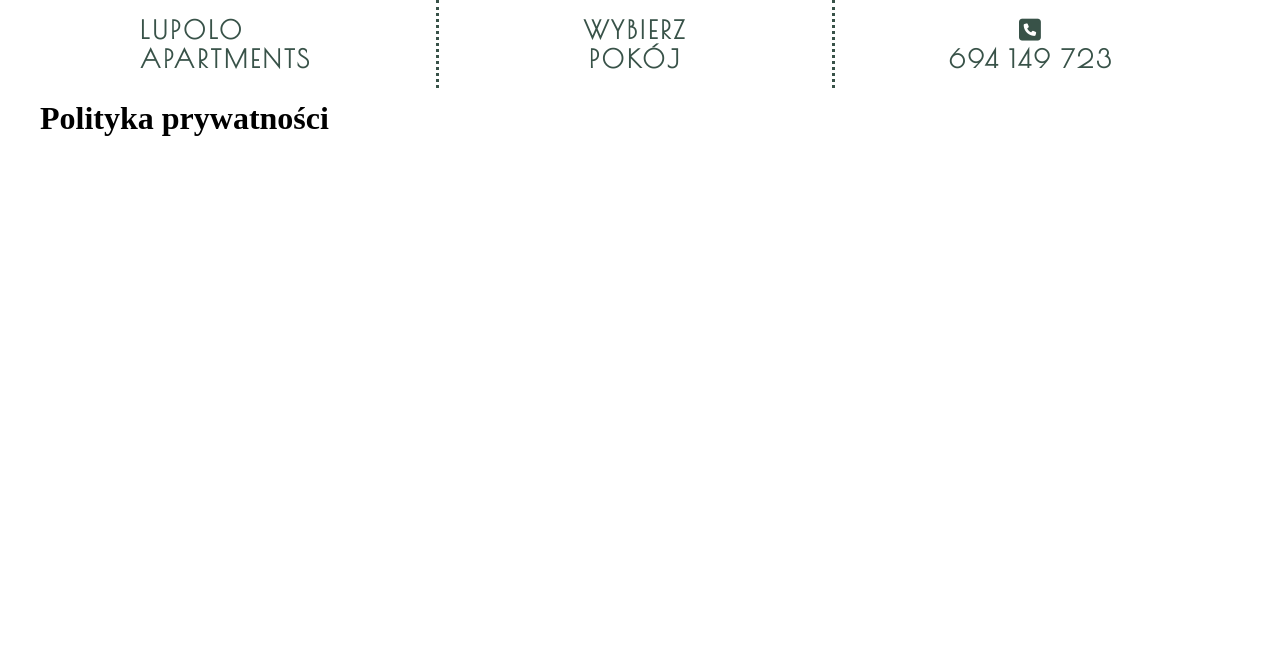
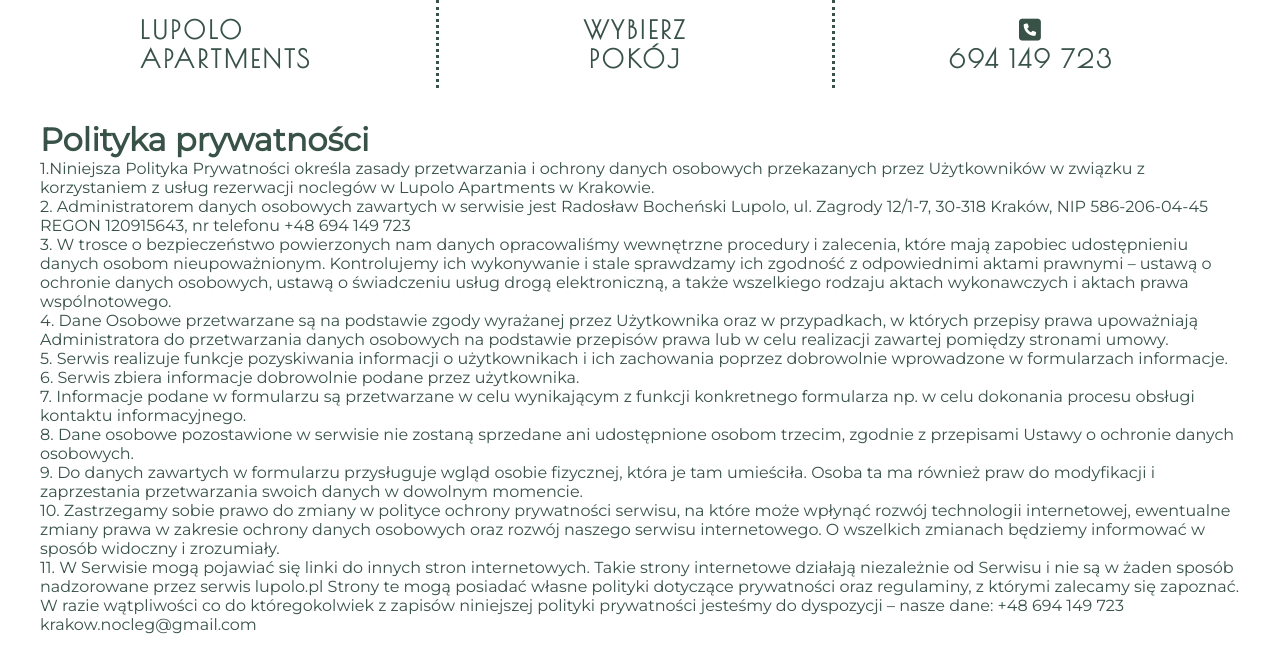
Before and after one commit to radoskan/lupolo, a plain HTML site: page Regulamin/privacy.html in a window 1280 px wide. Drawn offline with nearby package versions, Linux system fonts and the light colour scheme.

Commit message:
Update policy and privacy

```diff
--- a/Regulamin/privacy.html
+++ b/Regulamin/privacy.html
@@ -12,6 +12,7 @@
     <script src="https://kit.fontawesome.com/41969061bb.js" crossorigin="anonymous"></script>
     <link rel="stylesheet" href="../css/policy.css">
     <link rel="stylesheet" href="../css/style.css">
+
 
 
 </head>
@@ -30,6 +31,42 @@
 
     <div class="regulamin">
         <h1>Polityka prywatności</h1>
-        <p></p>
+        <p>1.Niniejsza Polityka Prywatności określa zasady przetwarzania i ochrony danych osobowych
+            przekazanych przez Użytkowników w związku z korzystaniem z usług rezerwacji noclegów w
+            Lupolo Apartments w Krakowie.<br>
+            2. Administratorem danych osobowych zawartych w serwisie jest
+            Radosław Bocheński Lupolo, ul. Zagrody 12/1-7, 30-318 Kraków, NIP 586-206-04-45 REGON
+            120915643, nr telefonu +48 694 149 723<br>
+            3. W trosce o bezpieczeństwo powierzonych nam danych opracowaliśmy wewnętrzne procedury i
+            zalecenia, które mają zapobiec udostępnieniu danych osobom nieupoważnionym. Kontrolujemy ich
+            wykonywanie i stale sprawdzamy ich zgodność z odpowiednimi aktami prawnymi – ustawą o
+            ochronie danych osobowych, ustawą o świadczeniu usług drogą elektroniczną, a także wszelkiego
+            rodzaju aktach wykonawczych i aktach prawa wspólnotowego.<br>
+            4. Dane Osobowe przetwarzane są na podstawie zgody wyrażanej przez Użytkownika oraz w
+            przypadkach, w których przepisy prawa upoważniają Administratora do przetwarzania danych
+            osobowych na podstawie przepisów prawa lub w celu realizacji zawartej pomiędzy stronami umowy.<br>
+            5. Serwis realizuje funkcje pozyskiwania informacji o użytkownikach i ich zachowania poprzez
+            dobrowolnie wprowadzone w formularzach informacje.<br>
+            6. Serwis zbiera informacje dobrowolnie podane przez użytkownika.<br>
+            7. Informacje podane w formularzu są przetwarzane w celu wynikającym z funkcji konkretnego
+            formularza np. w celu dokonania procesu obsługi kontaktu informacyjnego.<br>
+            8. Dane osobowe pozostawione w serwisie nie zostaną sprzedane ani udostępnione osobom trzecim,
+            zgodnie z przepisami Ustawy o ochronie danych osobowych.<br>
+            9. Do danych zawartych w formularzu przysługuje wgląd osobie fizycznej, która je tam umieściła.
+            Osoba ta ma również praw do modyfikacji i zaprzestania przetwarzania swoich danych w dowolnym
+            momencie.<br>
+            10. Zastrzegamy sobie prawo do zmiany w polityce ochrony prywatności serwisu, na które może
+            wpłynąć rozwój technologii internetowej, ewentualne zmiany prawa w zakresie ochrony danych
+            osobowych oraz rozwój naszego serwisu internetowego. O wszelkich zmianach będziemy informować
+            w sposób widoczny i zrozumiały.<br>
+            11. W Serwisie mogą pojawiać się linki do innych stron internetowych. Takie strony internetowe
+            działają niezależnie od Serwisu i nie są w żaden sposób nadzorowane przez serwis lupolo.pl Strony te
+            mogą posiadać własne polityki dotyczące prywatności oraz regulaminy, z którymi zalecamy się
+            zapoznać.<br>
+            W razie wątpliwości co do któregokolwiek z zapisów niniejszej polityki prywatności jesteśmy do
+            dyspozycji – nasze dane: +48 694 149 723 krakow.nocleg@gmail.com
+
+
+        </p>
     </div>
 </body>
--- a/css/policy.css
+++ b/css/policy.css
@@ -1,5 +1,14 @@
 
 .regulamin {
-    padding-top: 100px;
+    padding-top: 120px;
     box-sizing: border-box;
+    font-size: 16px;
 }
+h2 {
+    font-size: 20px;
+}
+
+.regulamin {
+    font-family: 'Montserrat', 'arial';
+    color: rgb(56, 82, 72);
+}
```
Also changed, not shown: Regulamin/policy.html (added, +64 -0 lines), Regulamin/regulamin.html (deleted, +0 -51 lines), index.html (+1 -1 lines).
